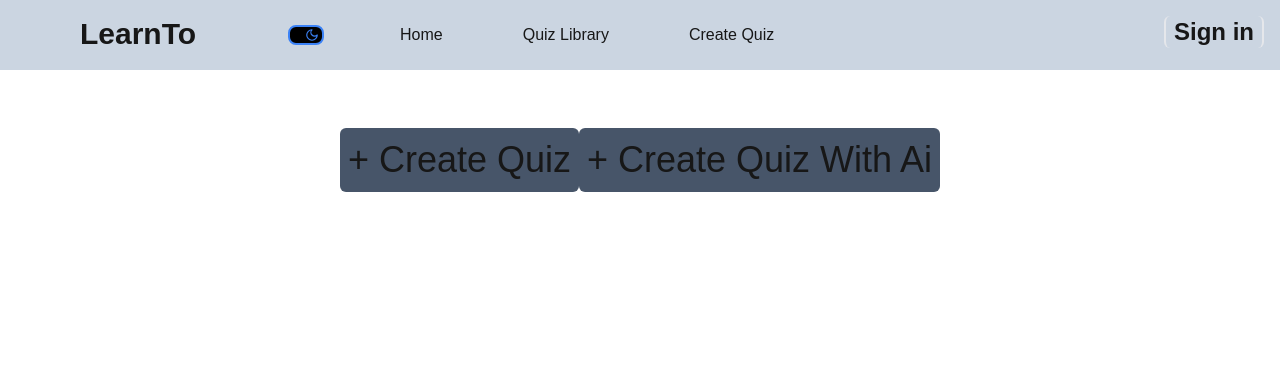
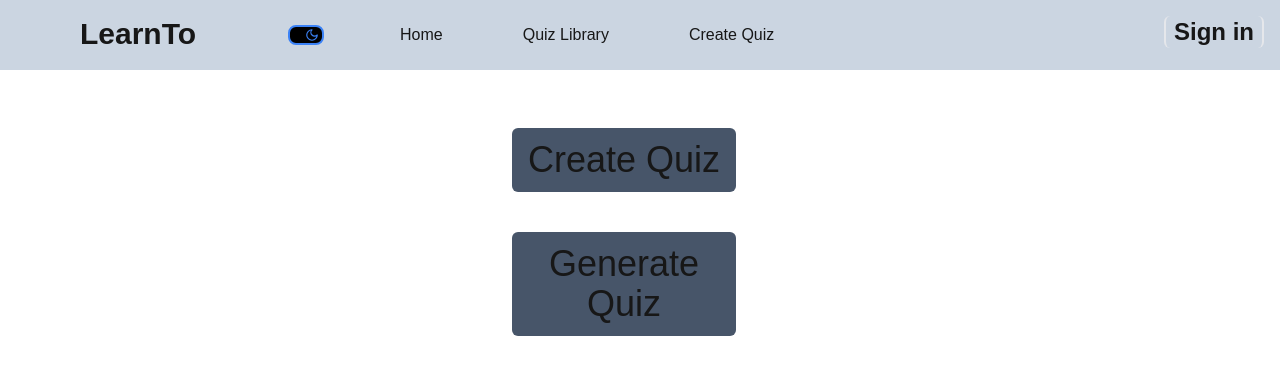
Before and after one commit to JoeyCollado/learnto, a Next.js app: page /pages/quizCreate in a window 1280 px wide. Shown: the top 374 px of the page. Built offline with nearby package versions, Linux system fonts and the light colour scheme; no server answers.

Commit message:
buttons layout for create quiz phase1

```diff
--- a/app/pages/quizCreate/page.tsx
+++ b/app/pages/quizCreate/page.tsx
@@ -28,11 +28,10 @@ const page = () => {
     <>
     <Navbar isDarkMode={isDarkMode}/>
     <div className='text-center text-4xl mt-20 h-screen'>
-
-        <button className='transition-all duration-300 ease-in-out align-middle justify-center bg-slate-600 px-2 rounded-md py-3 hover:bg-blue-700'>+ Create Quiz</button>
-
-        <button className='transition-all duration-300 ease-in-out align-middle justify-center bg-slate-600 px-2 rounded-md py-3 hover:bg-blue-700'>+ Create Quiz With Ai</button>
-
+     <div className='flex flex-col w-56 gap-10 ml-[30%] md:ml-[40%]'>
+        <button className='transition-all duration-300 ease-in-out align-middle justify-center bg-slate-600 px-2 rounded-md py-3 hover:bg-blue-700'>Create Quiz</button>
+        <button className='transition-all duration-300 ease-in-out align-middle justify-center bg-slate-600 px-2 rounded-md py-3 hover:bg-blue-700'>Generate Quiz</button>
+        </div>
     </div>
     </>
   )
```
